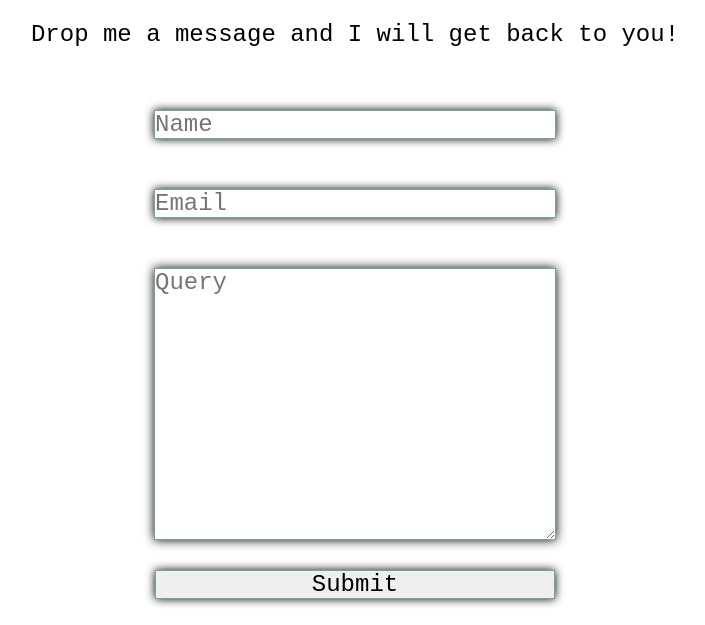
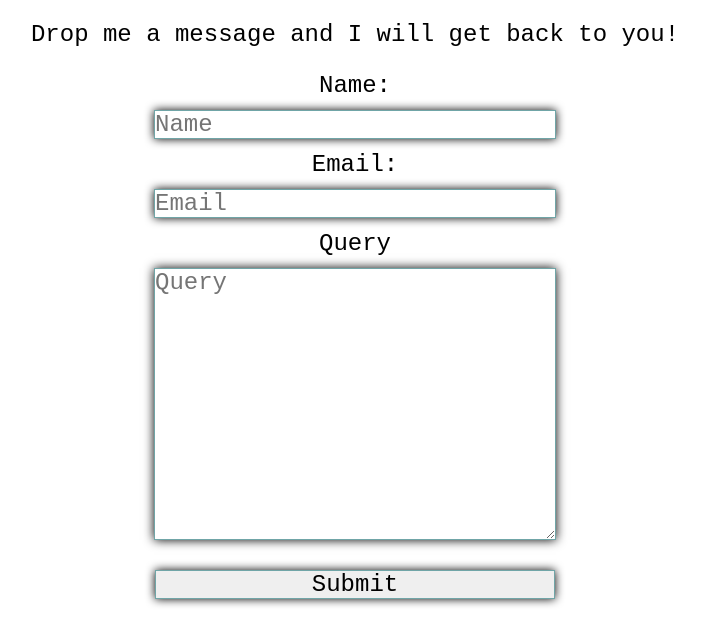
Before and after one commit to iftkhr/iftkhr.github.io-old, a website: page index.html in a window 1280 px wide. Shown: the part 8791-9416 px from the top of the page, without its empty margins (477-1182 px from the left). Drawn offline with Linux system fonts and the light colour scheme.

Commit message:
finalized

```diff
--- a/index.html
+++ b/index.html
@@ -78,11 +78,11 @@
                 <article>
                     <p>Drop me a message and I will get back to you!</p>
                     <form>
-                        <label for="name"></label><br>
+                        <label for="name">Name:</label><br>
                         <input id="name" name="name" placeholder="Name" size="50" required><br>
-                        <label for="email"></label><br>
+                        <label for="email">Email:</label><br>
                         <input id="email" name="email" placeholder="Email" size="50" required><br>
-                        <label for="query"></label><br>
+                        <label for="query">Query</label><br>
                         <textarea id="query" name="query" placeholder="Query" rows="10" cols="30"></textarea><br>
                         <input id="submit" type="button" value="Submit">
                     </form>
```
